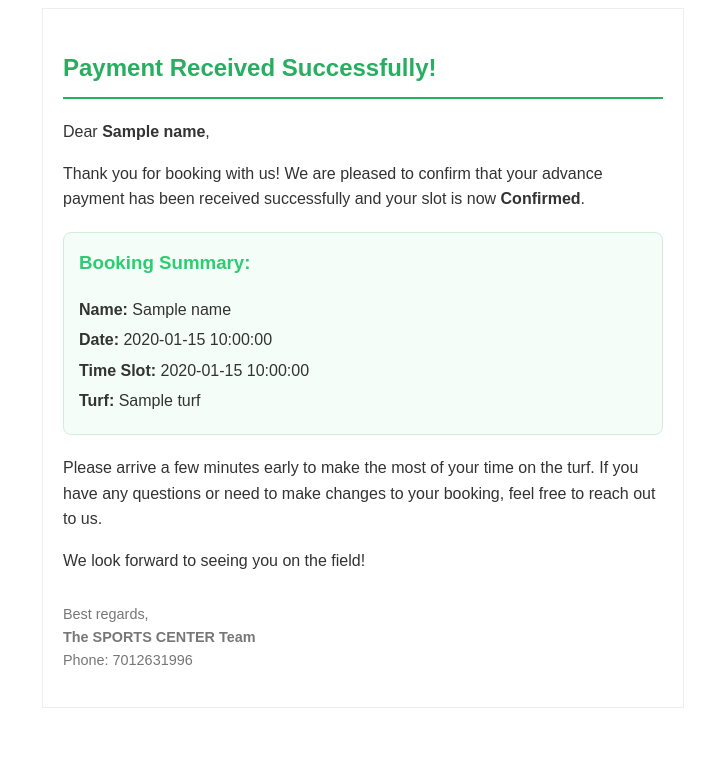
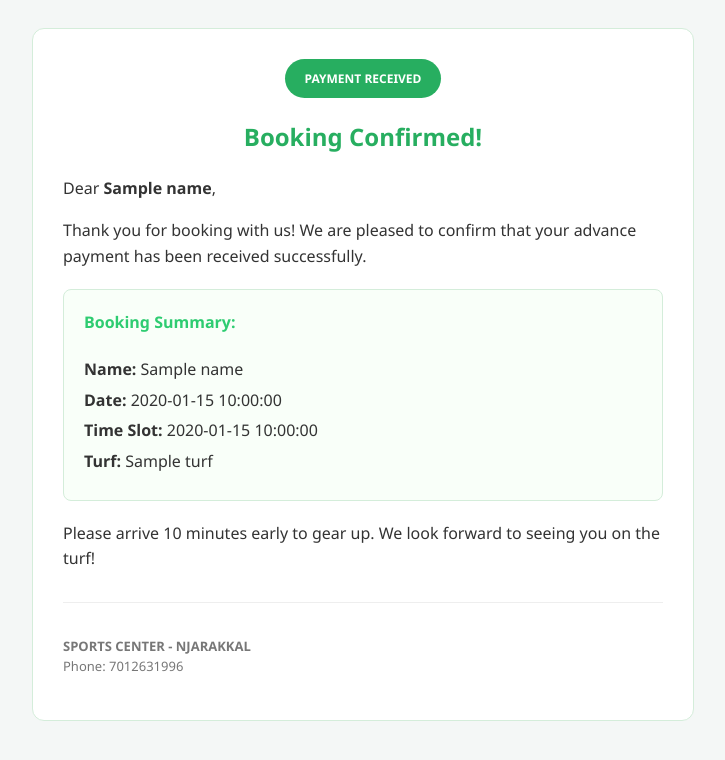
Before and after one commit to neven-mathew/sportscentre, a Flask app: template templates/payment_confirmation_email.html in a window 1280 px wide. Shown: the top 760 px of the page, without its empty margins (277-1002 px from the left). Run offline with Flask 3, Linux system fonts and the light colour scheme; the template is opened without the code that fills it: most values are stand-ins (such as "Sample title", 1, 10 or a date in 2020).

Commit message:
Update payment_confirmation_email.html

```diff
--- a/templates/payment_confirmation_email.html
+++ b/templates/payment_confirmation_email.html
@@ -1,56 +1,28 @@
 <!DOCTYPE html>
 <html>
-<head>
-    <style>
-        .container {
-            max-width: 600px;
-            margin: auto;
-            border: 1px solid #eee;
-            padding: 20px;
-            font-family: Arial, sans-serif;
-            line-height: 1.6;
-            color: #333;
-        }
-        .header {
-            color: #27ae60;
-            border-bottom: 2px solid #27ae60;
-            padding-bottom: 10px;
-        }
-        .details-box {
-            background: #f4fdf7;
-            padding: 15px;
-            border-radius: 8px;
-            margin: 20px 0;
-            border: 1px solid #d4edda;
-        }
-        .footer {
-            margin-top: 30px;
-            font-size: 0.9em;
-            color: #777;
-        }
-    </style>
-</head>
-<body>
-    <div class="container">
-        <h2 class="header">Payment Received Successfully!</h2>
+<body style="font-family: 'Segoe UI', Arial, sans-serif; line-height: 1.6; color: #333; background-color: #f4f7f6; padding: 20px;">
+    <div style="max-width: 600px; margin: auto; border: 1px solid #d4edda; padding: 30px; background-color: #ffffff; border-radius: 12px;">
+        <div style="text-align: center; margin-bottom: 20px;">
+            <div style="background-color: #27ae60; color: white; padding: 10px 20px; border-radius: 50px; display: inline-block; font-weight: bold; text-transform: uppercase; font-size: 12px;">Payment Received</div>
+        </div>
+
+        <h2 style="color: #27ae60; text-align: center;">Booking Confirmed!</h2>
+
         <p>Dear <strong>{{ name }}</strong>,</p>
-        <p>Thank you for booking with us! We are pleased to confirm that your advance payment has been received successfully and your slot is now <strong>Confirmed</strong>.</p>
+        <p>Thank you for booking with us! We are pleased to confirm that your advance payment has been received successfully.</p>
 
-        <div class="details-box">
-            <h3 style="margin-top: 0; color: #2ecc71;">Booking Summary:</h3>
+        <div style="background-color: #f9fff9; border: 1px solid #d4edda; padding: 20px; border-radius: 8px; margin: 20px 0;">
+            <h4 style="margin-top: 0; color: #2ecc71;">Booking Summary:</h4>
             <p style="margin: 5px 0;"><strong>Name:</strong> {{ name }}</p>
             <p style="margin: 5px 0;"><strong>Date:</strong> {{ date }}</p>
             <p style="margin: 5px 0;"><strong>Time Slot:</strong> {{ time }}</p>
             <p style="margin: 5px 0;"><strong>Turf:</strong> {{ turf }}</p>
         </div>
 
-        <p>Please arrive a few minutes early to make the most of your time on the turf. If you have any questions or need to make changes to your booking, feel free to reach out to us.</p>
+        <p>Please arrive 10 minutes early to gear up. We look forward to seeing you on the turf!</p>
 
-        <p>We look forward to seeing you on the field!</p>
-
-        <div class="footer">
-            <p>Best regards,<br>
-            <strong>The SPORTS CENTER Team</strong><br>
+        <div style="margin-top: 30px; border-top: 1px solid #eee; padding-top: 20px; font-size: 13px; color: #777;">
+            <p><strong>SPORTS CENTER - NJARAKKAL</strong><br>
             Phone: 7012631996</p>
         </div>
     </div>
```
